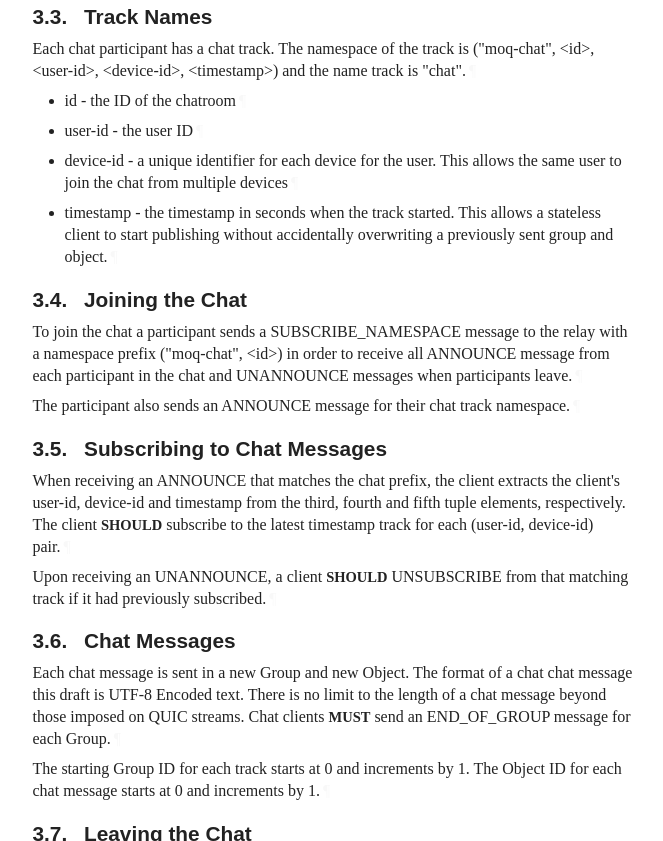
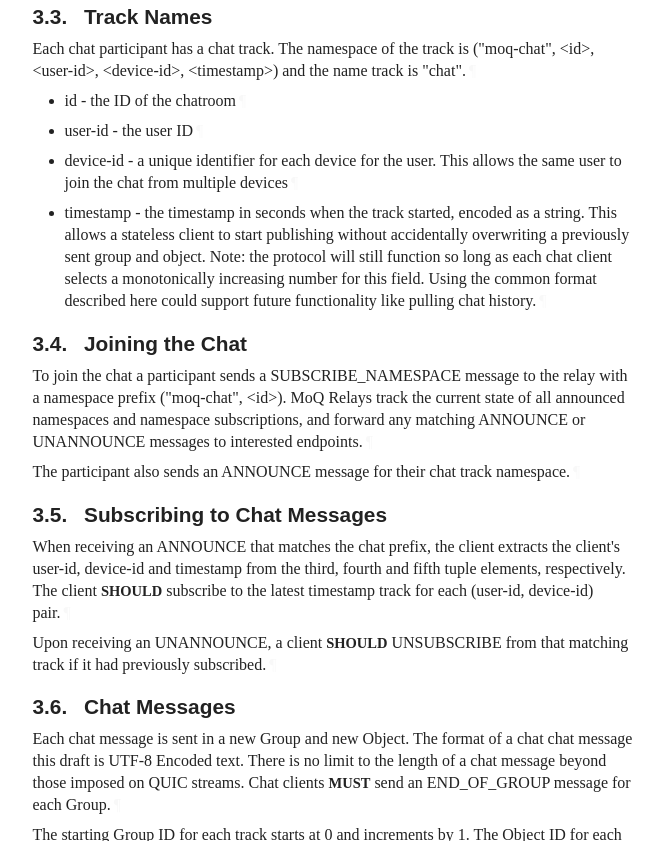
Before and after one commit to afrind/draft-frindell-moq-chat, a plain HTML site: page draft-06/draft-frindell-moq-chat.html in a window 1280 px wide. Shown: the part 1341-2182 px from the top of the page, without its empty margins (92-755 px from the left). Drawn offline with Linux system fonts and the light colour scheme; a web font is replaced by a local one.

Commit message:
Script updating gh-pages from c0b5df9. [ci skip]

```diff
--- a/draft-06/draft-frindell-moq-chat.html
+++ b/draft-06/draft-frindell-moq-chat.html
@@ -1029,7 +1029,7 @@ svg :is([fill="white"], [fill^="#fff"]) {
 </tr></thead>
 <tfoot><tr>
 <td class="left">Frindell</td>
-<td class="center">Expires 10 April 2025</td>
+<td class="center">Expires 11 April 2025</td>
 <td class="right">[Page]</td>
 </tr></tfoot>
 </table>
@@ -1042,12 +1042,12 @@ svg :is([fill="white"], [fill^="#fff"]) {
 <dd class="internet-draft">draft-frindell-moq-chat-latest</dd>
 <dt class="label-published">Published:</dt>
 <dd class="published">
-<time datetime="2024-10-07" class="published">7 October 2024</time>
+<time datetime="2024-10-08" class="published">8 October 2024</time>
     </dd>
 <dt class="label-intended-status">Intended Status:</dt>
 <dd class="intended-status">Informational</dd>
 <dt class="label-expires">Expires:</dt>
-<dd class="expires"><time datetime="2025-04-10">10 April 2025</time></dd>
+<dd class="expires"><time datetime="2025-04-11">11 April 2025</time></dd>
 <dt class="label-authors">Author:</dt>
 <dd class="authors">
 <div class="author">
@@ -1098,7 +1098,7 @@ Transport.<a href="#section-abstract-1" class="pilcrow">¶</a></p>
         time. It is inappropriate to use Internet-Drafts as reference
         material or to cite them other than as "work in progress."<a href="#section-boilerplate.1-3" class="pilcrow">¶</a></p>
 <p id="section-boilerplate.1-4">
-        This Internet-Draft will expire on 10 April 2025.<a href="#section-boilerplate.1-4" class="pilcrow">¶</a></p>
+        This Internet-Draft will expire on 11 April 2025.<a href="#section-boilerplate.1-4" class="pilcrow">¶</a></p>
 </section>
 </div>
 <div id="copyright">
@@ -1251,9 +1251,14 @@ track is "chat".<a href="#section-3.3-1" class="pilcrow">¶</a></p>
             the same user to join the chat from multiple devices<a href="#section-3.3-2.3.1" class="pilcrow">¶</a></p>
 </li>
           <li class="normal" id="section-3.3-2.4">
-            <p id="section-3.3-2.4.1">timestamp - the timestamp in seconds when the track started.  This allows a
-            stateless client to start publishing without accidentally
-            overwriting a previously sent group and object.<a href="#section-3.3-2.4.1" class="pilcrow">¶</a></p>
+            <p id="section-3.3-2.4.1">timestamp - the timestamp in seconds when the track started, encoded as a
+            string.  This allows a stateless client to start publishing
+            without accidentally overwriting a previously sent group and
+            object.
+            Note: the protocol will still function so long as each chat
+            client selects a monotonically increasing number for this field.
+            Using the common format described here could support future
+            functionality like pulling chat history.<a href="#section-3.3-2.4.1" class="pilcrow">¶</a></p>
 </li>
         </ul>
 </section>
@@ -1264,9 +1269,9 @@ track is "chat".<a href="#section-3.3-1" class="pilcrow">¶</a></p>
 <a href="#section-3.4" class="section-number selfRef">3.4. </a><a href="#name-joining-the-chat" class="section-name selfRef">Joining the Chat</a>
         </h3>
 <p id="section-3.4-1">To join the chat a participant sends a SUBSCRIBE_NAMESPACE message to the relay
-with a namespace prefix ("moq-chat", &lt;id&gt;) in order to receive all ANNOUNCE
-message from each participant in the chat and UNANNOUNCE messages when
-participants leave.<a href="#section-3.4-1" class="pilcrow">¶</a></p>
+with a namespace prefix ("moq-chat", &lt;id&gt;).  MoQ Relays track the current
+state of all announced namespaces and namespace subscriptions, and forward any
+matching ANNOUNCE or UNANNOUNCE messages to interested endpoints.<a href="#section-3.4-1" class="pilcrow">¶</a></p>
 <p id="section-3.4-2">The participant also sends an ANNOUNCE message for their chat track namespace.<a href="#section-3.4-2" class="pilcrow">¶</a></p>
 </section>
 </div>
```
Also changed, not shown: draft-06/draft-frindell-moq-chat.txt.
